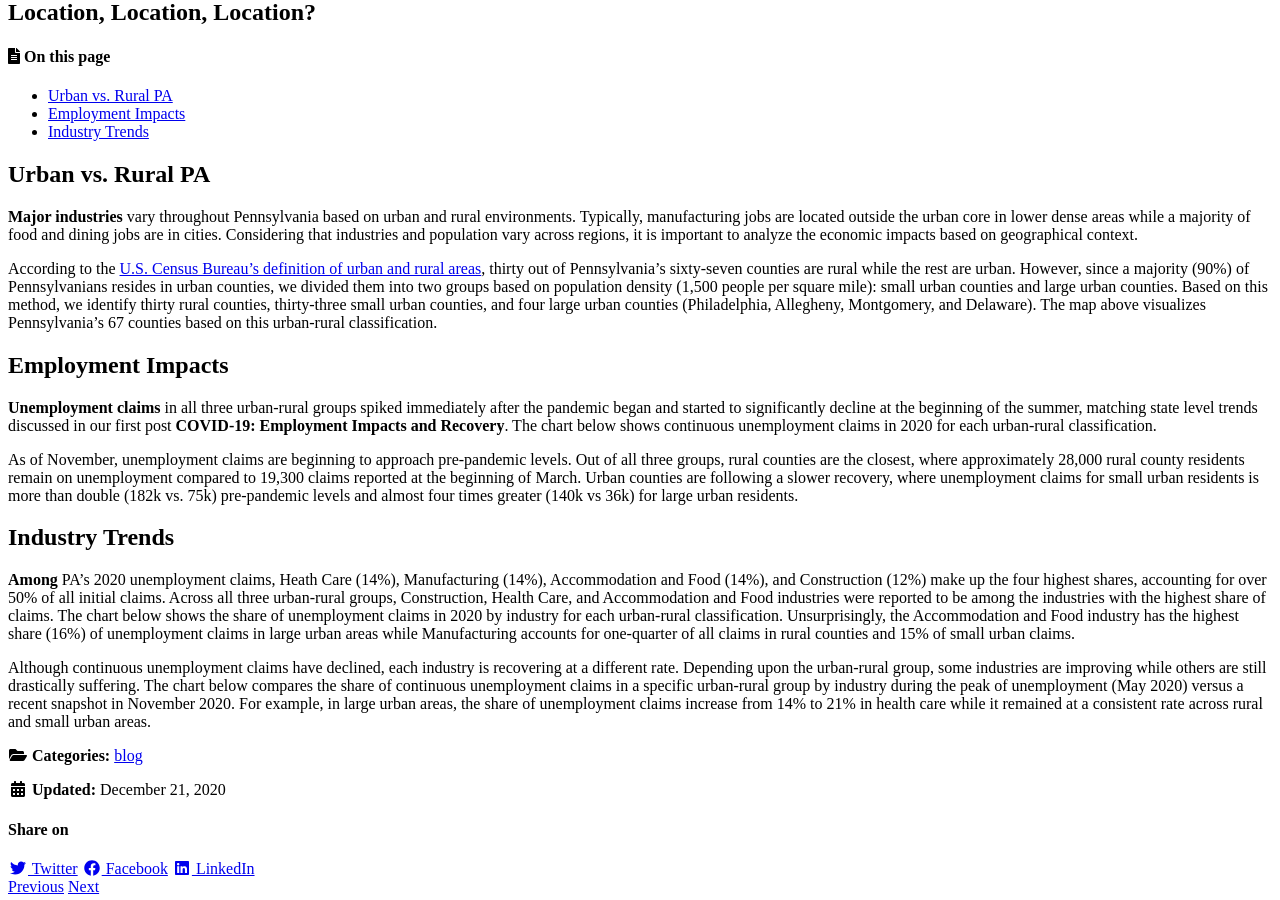
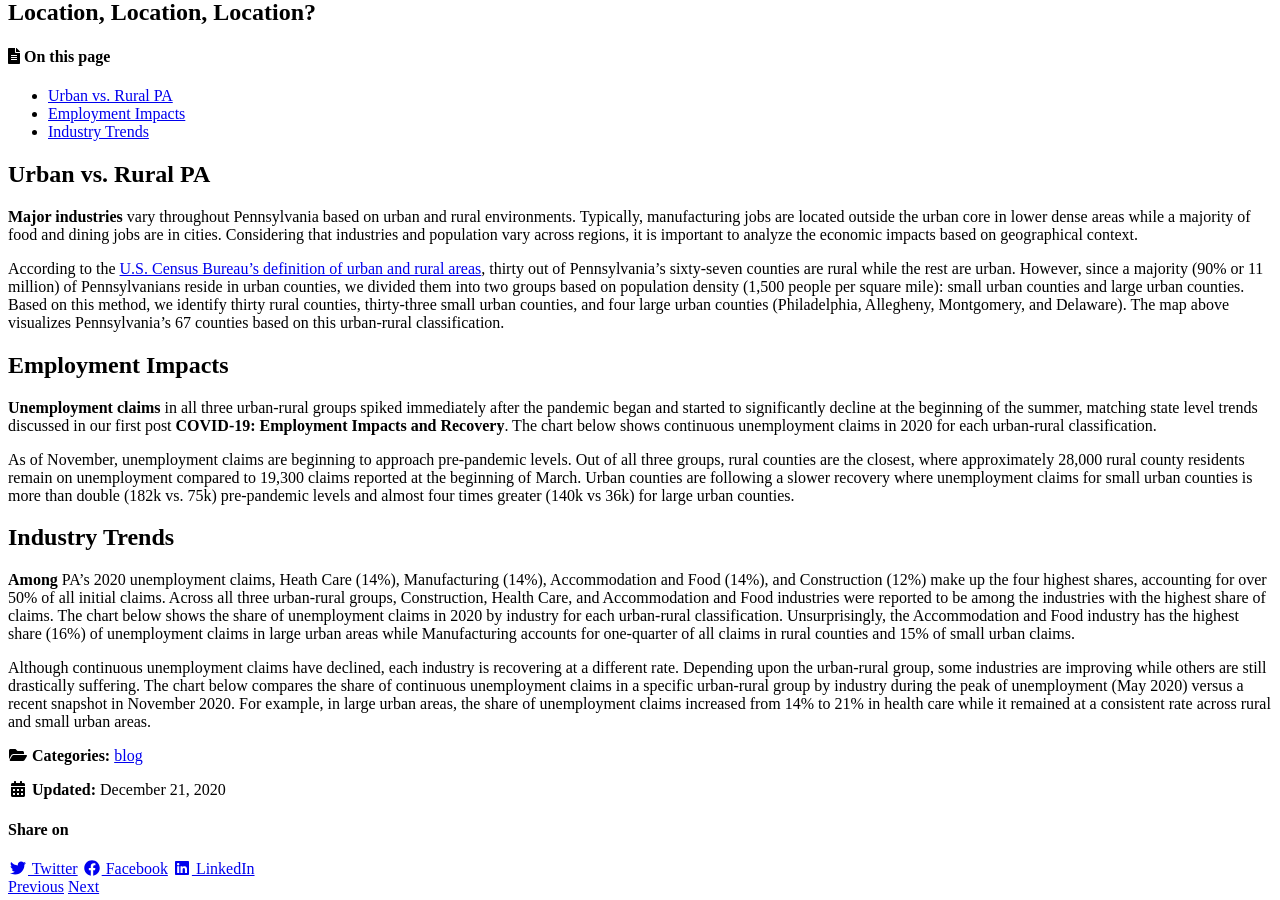
Before and after one commit to amghazzawi/PAemployment, a Jekyll site: the page built from _posts/2019-04-17-example-post.md, in a window 1280 px wide and 900 px high, scrolled down 332 px. Built offline with Jekyll 4.4.1, drawn with Linux system fonts in a browser that asks for light colours; cached includes are drawn as plain includes; nearby versions of some CDN libraries.

Commit message:
Update 2019-04-17-example-post.md

```diff
--- a/_posts/2019-04-17-example-post.md
+++ b/_posts/2019-04-17-example-post.md
@@ -22,17 +22,17 @@ toc_sticky: true
 
 <div id="hv-chart-5"></div>
 
-According to the <a href="https://www.census.gov/programs-surveys/geography/guidance/geo-areas/urban-rural.html">U.S. Census Bureau’s definition of urban and rural areas</a>, thirty out of Pennsylvania’s sixty-seven counties are rural while the rest are urban.  However, since a majority (90%) of Pennsylvanians resides in urban counties, we divided them into two groups based on population density (1,500 people per square mile): small urban counties and large urban counties.  Based on this method, we identify thirty rural counties, thirty-three small urban counties, and four large urban counties (Philadelphia, Allegheny, Montgomery, and Delaware).  The map above visualizes Pennsylvania’s 67 counties based on this urban-rural classification.
+According to the <a href="https://www.census.gov/programs-surveys/geography/guidance/geo-areas/urban-rural.html">U.S. Census Bureau’s definition of urban and rural areas</a>, thirty out of Pennsylvania’s sixty-seven counties are rural while the rest are urban.  However, since a majority (90% or 11 million) of Pennsylvanians reside in urban counties, we divided them into two groups based on population density (1,500 people per square mile): small urban counties and large urban counties.  Based on this method, we identify thirty rural counties, thirty-three small urban counties, and four large urban counties (Philadelphia, Allegheny, Montgomery, and Delaware).  The map above visualizes Pennsylvania’s 67 counties based on this urban-rural classification.
 
 ## Employment Impacts
 **Unemployment claims** in all three urban-rural groups spiked immediately after the pandemic began and started to significantly decline at the beginning of the summer, matching state level trends discussed in our first post **COVID-19: Employment Impacts and Recovery**.  The chart below shows continuous unemployment claims in 2020 for each urban-rural classification.
 <div id="hv-chart-1"></div>
-As of November, unemployment claims are beginning to approach pre-pandemic levels.  Out of all three groups, rural counties are the closest, where approximately 28,000 rural county residents remain on unemployment compared to 19,300 claims reported at the beginning of March.  Urban counties are following a slower recovery, where unemployment claims for small urban residents is more than double (182k vs. 75k) pre-pandemic levels and almost four times greater (140k vs 36k) for large urban residents.
+As of November, unemployment claims are beginning to approach pre-pandemic levels.  Out of all three groups, rural counties are the closest, where approximately 28,000 rural county residents remain on unemployment compared to 19,300 claims reported at the beginning of March.  Urban counties are following a slower recovery where unemployment claims for small urban counties is more than double (182k vs. 75k) pre-pandemic levels and almost four times greater (140k vs 36k) for large urban counties.
 
 ## Industry Trends
 **Among** PA’s 2020 unemployment claims, Heath Care (14%), Manufacturing (14%), Accommodation and Food (14%), and Construction (12%) make up the four highest shares, accounting for over 50% of all initial claims.   Across all three urban-rural groups, Construction, Health Care, and Accommodation and Food industries were reported to be among the industries with the highest share of claims. The chart below shows the share of unemployment claims in 2020 by industry for each urban-rural classification. Unsurprisingly, the Accommodation and Food industry has the highest share (16%) of unemployment claims in large urban areas while Manufacturing accounts for one-quarter of all claims in rural counties and 15% of small urban claims.
 <div id="hv-chart-2"></div>
 
-Although continuous unemployment claims have declined, each industry is recovering at a different rate.  Depending upon the urban-rural group, some industries are improving while others are still drastically suffering.  The chart below compares the share of continuous unemployment claims in a specific urban-rural group by industry during the peak of unemployment (May 2020) versus a recent snapshot in November 2020. For example, in large urban areas, the share of unemployment claims increase from 14% to 21% in health care while it remained at a consistent rate across rural and small urban areas.
+Although continuous unemployment claims have declined, each industry is recovering at a different rate.  Depending upon the urban-rural group, some industries are improving while others are still drastically suffering.  The chart below compares the share of continuous unemployment claims in a specific urban-rural group by industry during the peak of unemployment (May 2020) versus a recent snapshot in November 2020. For example, in large urban areas, the share of unemployment claims increased from 14% to 21% in health care while it remained at a consistent rate across rural and small urban areas.
 
 <div id="hv-chart-4"></div>
```
